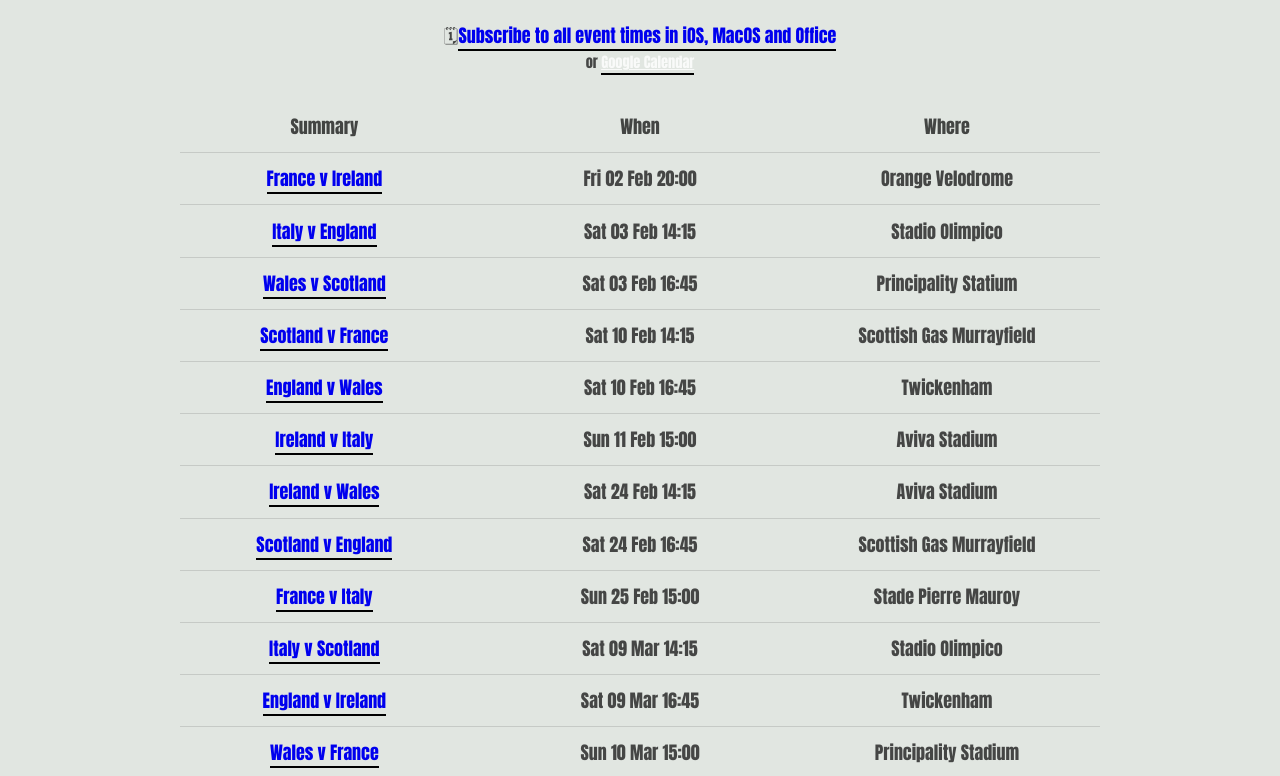
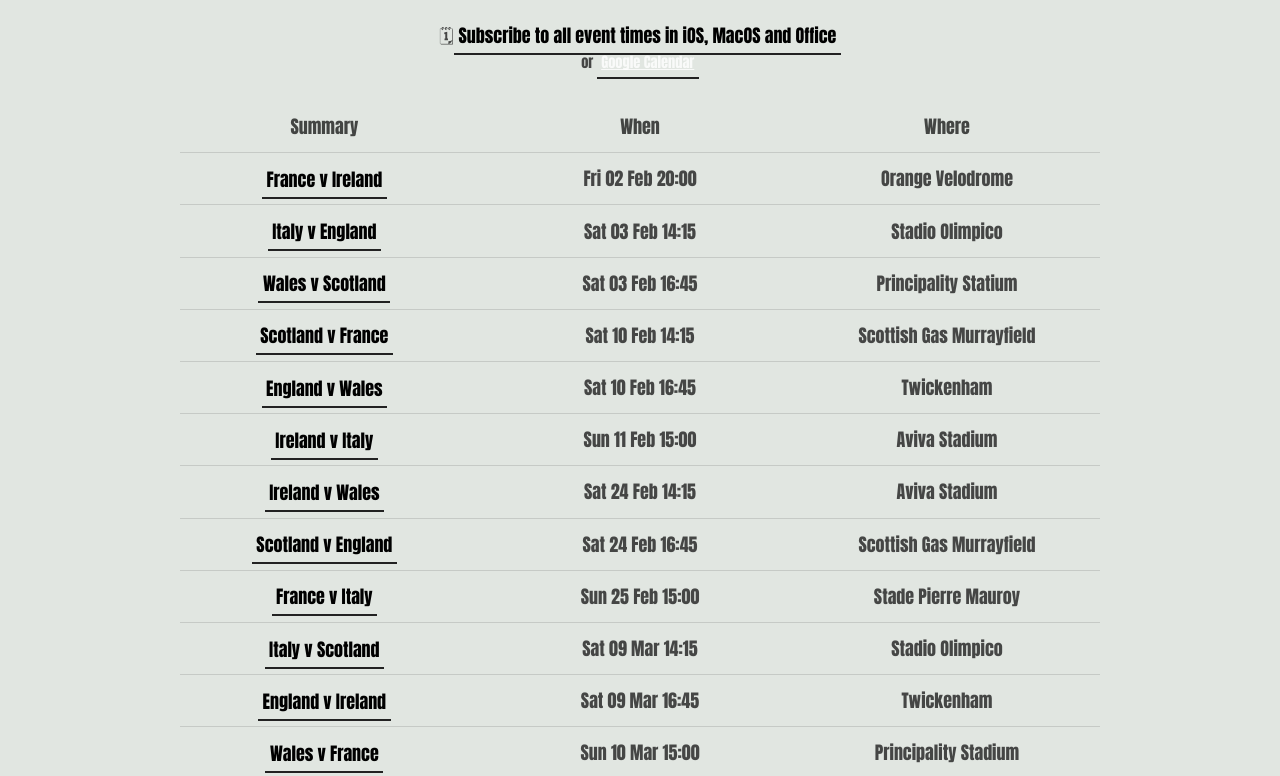
Before and after one commit to sportstimes/gatsby-template, a Gatsby site: page / in a window 1280 px wide. Shown: the part 100-876 px from the top of the page. Built offline with nearby package versions, Linux system fonts and the light colour scheme; Gatsby itself is replaced by a stand-in of ours; a web font is replaced by a local one.

Commit message:
Set link colour

```diff
--- a/src/components/layout.css
+++ b/src/components/layout.css
@@ -40,13 +40,15 @@ template {
   display: none;
 }
 a {
-  border-bottom: 2px solid #000;
+  color: #000;
+  border-bottom: 2px solid #222;
   text-decoration: none;
+  padding: 0.25rem;
   -webkit-text-decoration-skip: objects;
 }
 a:active,
 a:hover {
-  background-color: rgba(0,0,0,0.3);
+  border-color: #000;
   outline-width: 0;
 }
 abbr[title] {
```
